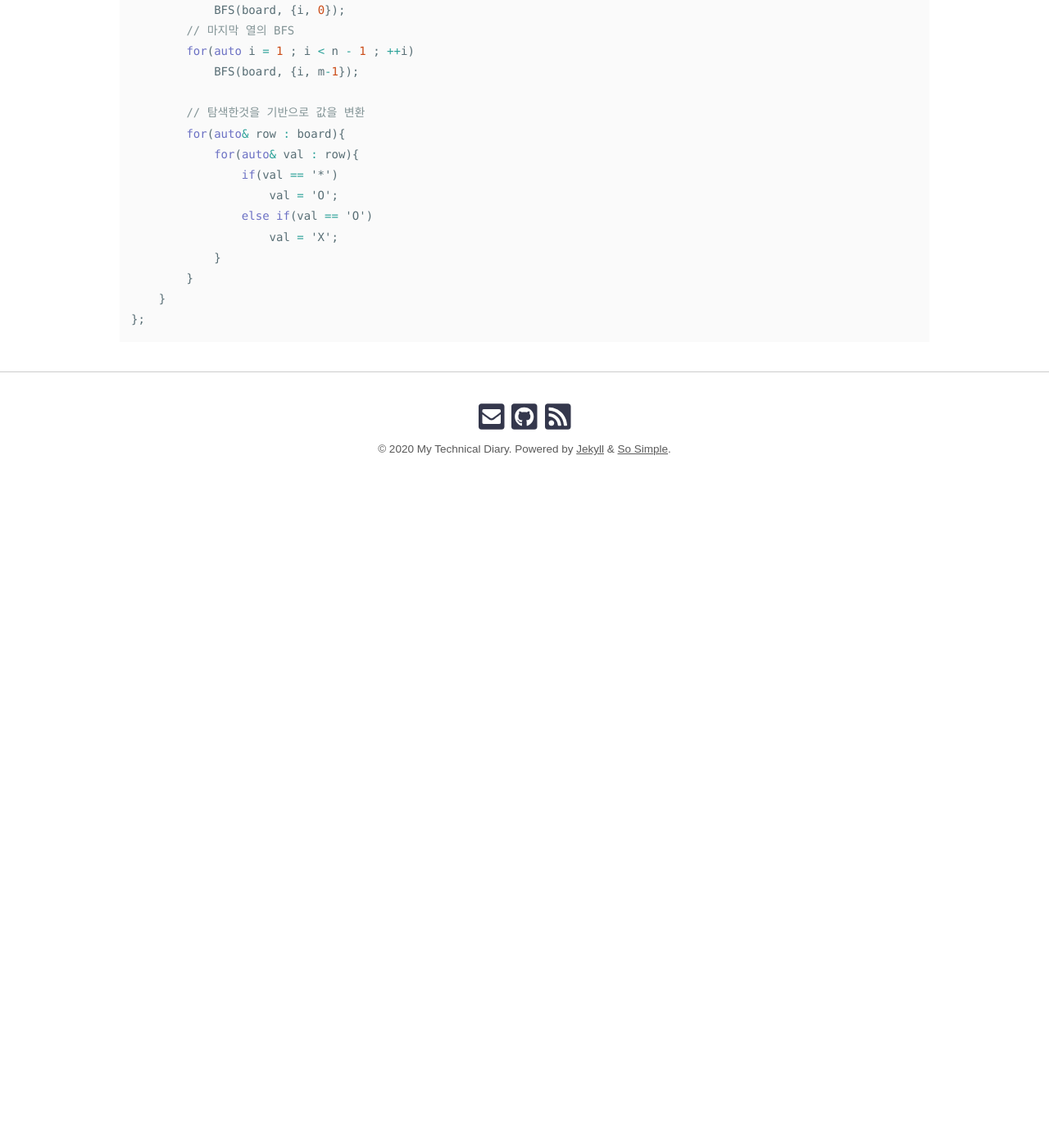
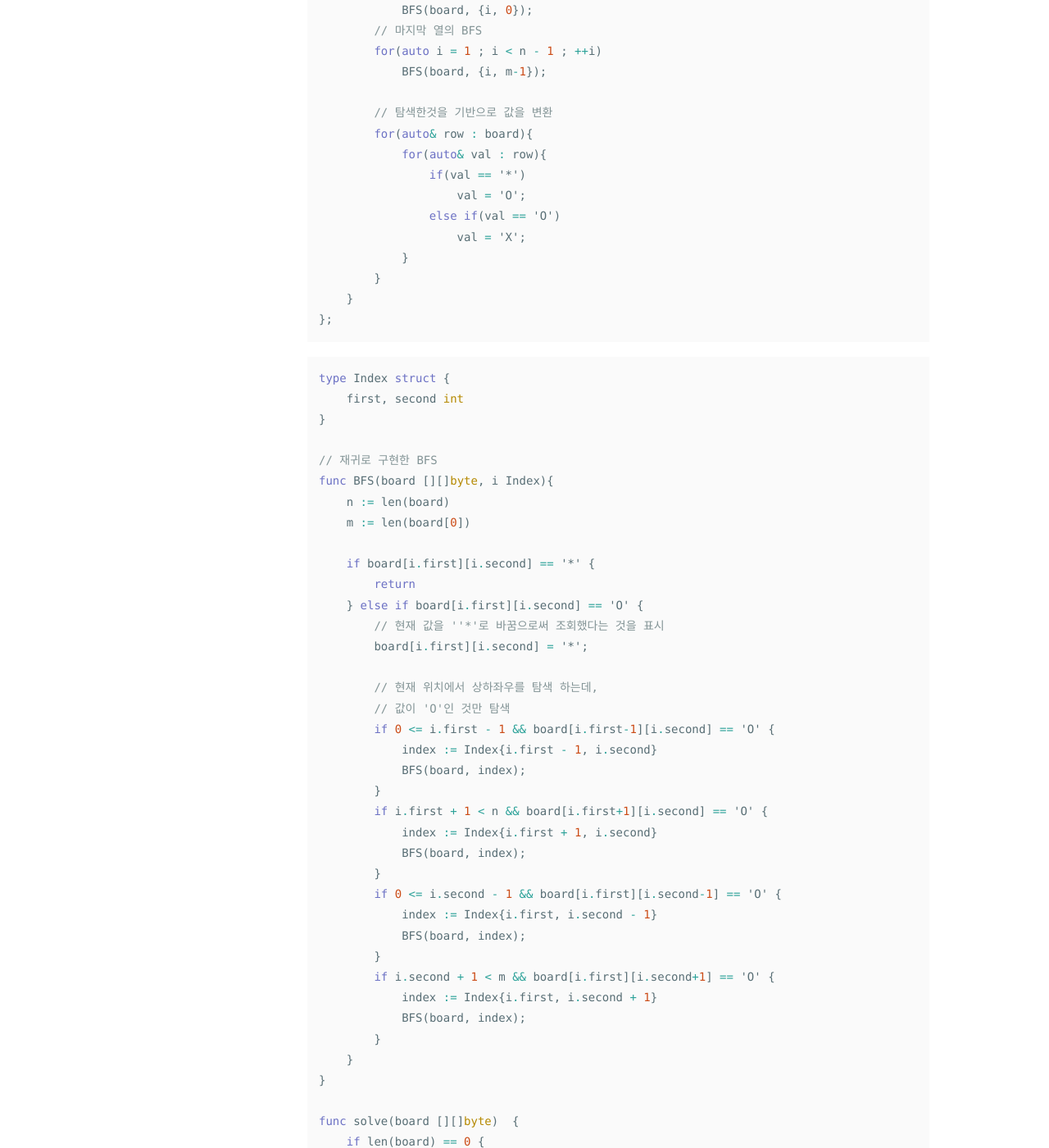
Before and after one commit to ISSuh/blog, a Jekyll site: the page built from _posts/2020-03-04-ps-leetcode-130.md, in a window 1280 px wide and 1400 px high, scrolled down 2649 px. Shown: the whole window at 82% size. Built offline with Jekyll 4.4.1, drawn with Linux system fonts in a browser that asks for light colours; nearby versions of some CDN libraries; our own code applies the rules of GitHub Pages for plain Markdown files; comment, search, counter and statistics services are not loaded; before the commit the page ends 3279 px from its top, so only the background shows below that; some of the changed text lies outside the part shown.

Commit message:
Update and rename 2020-03-04-ps-leetcode-130.md to _posts/2020-03-04-ps-leetcode-130.md

````diff
--- a/2020-03-04-ps-leetcode-130.md
+++ b/_posts/2020-03-04-ps-leetcode-130.md
@@ -114,3 +114,82 @@ public:
     }
 };
 ```
+
+```go
+type Index struct {
+    first, second int
+}
+
+// 재귀로 구현한 BFS
+func BFS(board [][]byte, i Index){
+    n := len(board)
+    m := len(board[0])
+
+    if board[i.first][i.second] == '*' {
+        return
+    } else if board[i.first][i.second] == 'O' {
+        // 현재 값을 ''*'로 바꿈으로써 조회했다는 것을 표시
+        board[i.first][i.second] = '*';
+
+        // 현재 위치에서 상하좌우를 탐색 하는데,
+        // 값이 'O'인 것만 탐색
+        if 0 <= i.first - 1 && board[i.first-1][i.second] == 'O' {
+            index := Index{i.first - 1, i.second}
+            BFS(board, index);
+        }
+        if i.first + 1 < n && board[i.first+1][i.second] == 'O' {
+            index := Index{i.first + 1, i.second}
+            BFS(board, index);
+        }
+        if 0 <= i.second - 1 && board[i.first][i.second-1] == 'O' {
+            index := Index{i.first, i.second - 1}
+            BFS(board, index);
+        }
+        if i.second + 1 < m && board[i.first][i.second+1] == 'O' {
+            index := Index{i.first, i.second + 1}
+            BFS(board, index);
+        }
+    }
+}
+
+func solve(board [][]byte)  {
+    if len(board) == 0 {
+        return
+    }
+
+    n := len(board)
+    m := len(board[0])
+
+    // 첫번쨰 행의 BFS
+    for i := 0 ; i < m ; i += 1{
+        index := Index{0, i}
+        BFS(board, index);
+    }
+    // 마지막 행의 BFS
+    for i := 0 ; i < m ; i += 1{
+        index := Index{n-1, i}
+        BFS(board, index);
+    }
+    // 첫번쨰 열의 BFS
+    for i := 1 ; i < n - 1 ; i += 1{
+        index := Index{i, 0}
+        BFS(board, index);
+    }
+    // 마지막 열의 BFS
+    for i := 1 ; i < n - 1 ; i += 1{
+        index := Index{i, m-1}
+        BFS(board, index);
+    }
+
+    // 탐색한것을 기반으로 값을 변환
+    for i, row := range board {
+        for j := range row {
+            if board[i][j] == '*' {
+                board[i][j] = 'O';
+            } else if board[i][j] == 'O' {
+                board[i][j] = 'X';
+            }
+        }
+    }
+}
+```
````
